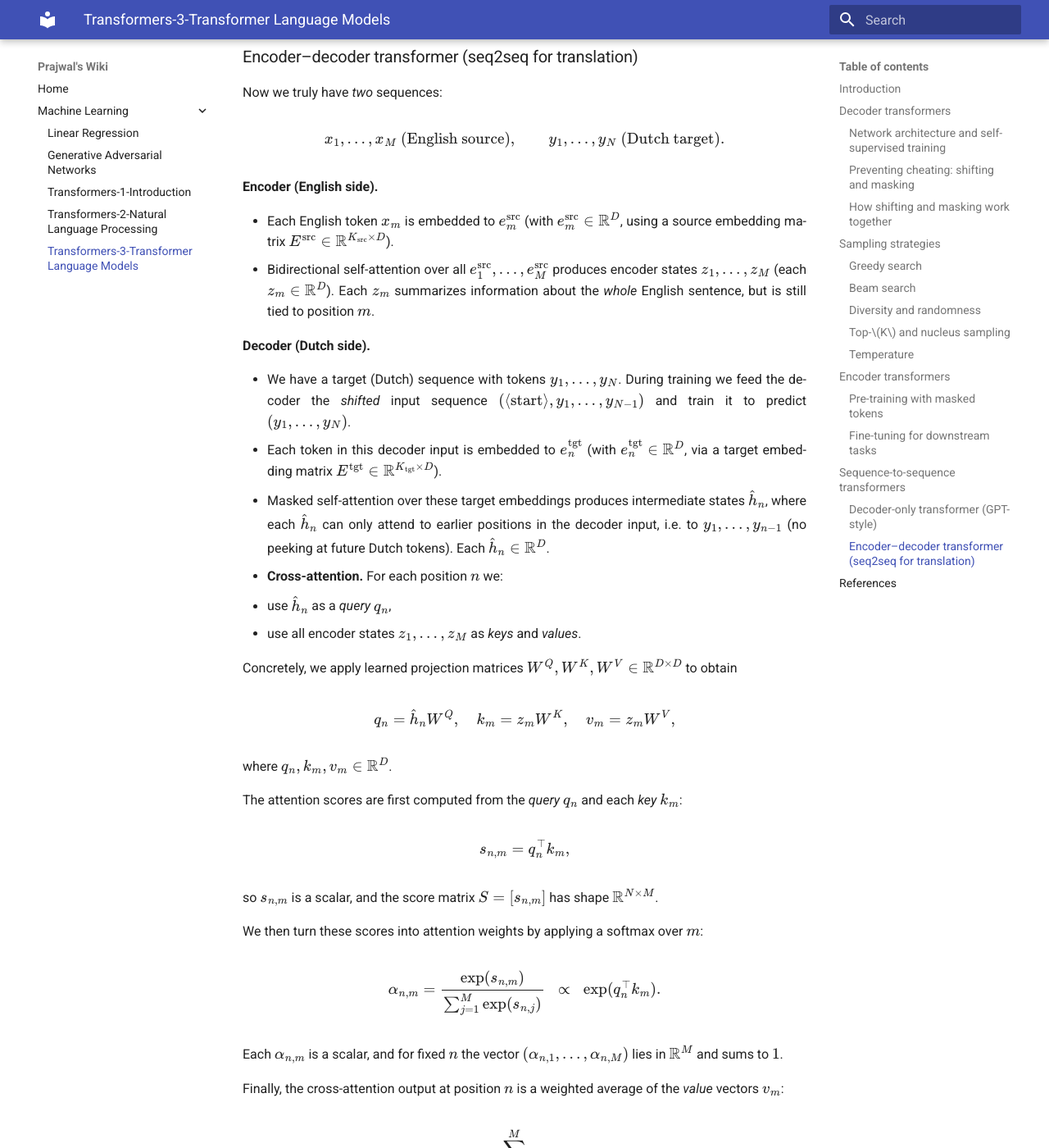
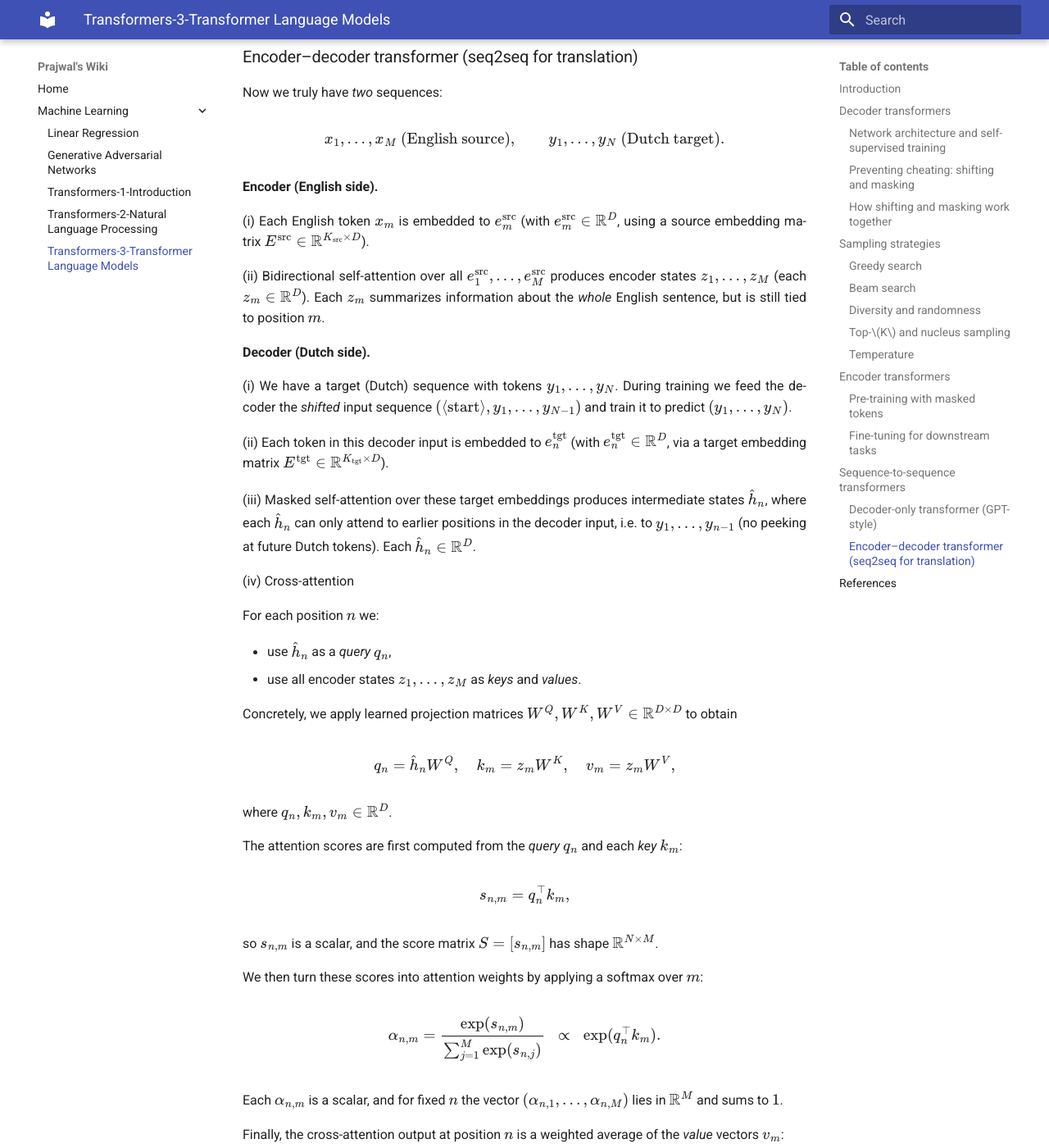
Before and after one commit to pj1911/my-wiki, an MkDocs documentation site: the page built from docs/Transformers-3-LLMs.md, in a window 1280 px wide and 1400 px high, scrolled down 12890 px. Shown: the whole window at 82% size. Built offline with MkDocs 1.6.1 and Material for MkDocs 9.7.7, drawn with Linux system fonts in a browser that asks for light colours; some of the changed text lies outside the part shown.

Commit message:
Update Transformers-3-LLMs.md

```diff
--- a/docs/Transformers-3-LLMs.md
+++ b/docs/Transformers-3-LLMs.md
@@ -606,10 +606,11 @@ $$
 
 **Encoder (English side).**
 
-- Each English token \(x_m\) is embedded to \(e^{\text{src}}_m\)
+(i) Each English token \(x_m\) is embedded to \(e^{\text{src}}_m\)
   (with \(e^{\text{src}}_m \in \mathbb{R}^D\), using a source embedding matrix
   \(E^{\text{src}} \in \mathbb{R}^{K_{\text{src}} \times D}\)).
-- Bidirectional self-attention over all \(e^{\text{src}}_1,\dots,e^{\text{src}}_M\)
+
+(ii) Bidirectional self-attention over all \(e^{\text{src}}_1,\dots,e^{\text{src}}_M\)
   produces encoder states \(z_1,\dots,z_M\)
   (each \(z_m \in \mathbb{R}^D\)).
   Each \(z_m\) summarizes information about the *whole* English
@@ -617,19 +618,23 @@ $$
 
 **Decoder (Dutch side).**
 
-- We have a target (Dutch) sequence with tokens \(y_1,\dots,y_N\). During training
+(i) We have a target (Dutch) sequence with tokens \(y_1,\dots,y_N\). During training
   we feed the decoder the *shifted* input sequence
   \((\langle\text{start}\rangle, y_1,\dots,y_{N-1})\) and train it to predict
   \((y_1,\dots,y_N)\).
-- Each token in this decoder input is embedded
+
+(ii) Each token in this decoder input is embedded
   to \(e^{\text{tgt}}_n\) (with \(e^{\text{tgt}}_n \in \mathbb{R}^D\), via a target embedding matrix \(E^{\text{tgt}} \in \mathbb{R}^{K_{\text{tgt}} \times D}\)).
-- Masked self-attention over these target embeddings produces intermediate
+
+(iii) Masked self-attention over these target embeddings produces intermediate
   states \(\hat{h}_n\), where each \(\hat{h}_n\) can only attend to earlier positions in
   the decoder input, i.e. to \(y_1,\dots,y_{n-1}\) (no peeking at future Dutch
   tokens). Each \(\hat{h}_n \in \mathbb{R}^D\).
 
-- **Cross-attention.**
+(iv) Cross-attention
+
   For each position \(n\) we:
+
   - use \(\hat{h}_n\) as a *query* \(q_n\),
   - use all encoder states \(z_1,\dots,z_M\) as *keys* and *values*.
 
@@ -676,7 +681,7 @@ $$
   so \(c_n \in \mathbb{R}^D\), and the representation at position \(n\) can directly “look at” *any*
   English position \(m\) via its weight \(\alpha_{n,m}\).
 
-- \(c_n\) is then combined with \(\hat{h}_n\) using the usual transformer
+(v) \(c_n\) is then combined with \(\hat{h}_n\) using the usual transformer
   block structure: first a residual (skip) connection, then layer
   normalization, and then a feed-forward network. Concretely, we can write
 
@@ -732,5 +738,6 @@ to its correct translated target sentence.
 
 
 ## References
+
 - Bishop, C. M., & Bishop, H. (2023). Transformers. In Deep Learning: Foundations and Concepts (pp. 357-406). Cham: Springer International Publishing.
 - Vaswani, A., Shazeer, N., Parmar, N., Uszkoreit, J., Jones, L., Gomez, A. N., ... and Polosukhin, I. (2017). Attention is all you need. Advances in neural information processing systems, 30.
```
Also changed, not shown: other parts of docs/Transformers-3-LLMs.md (+2 -1 lines).
